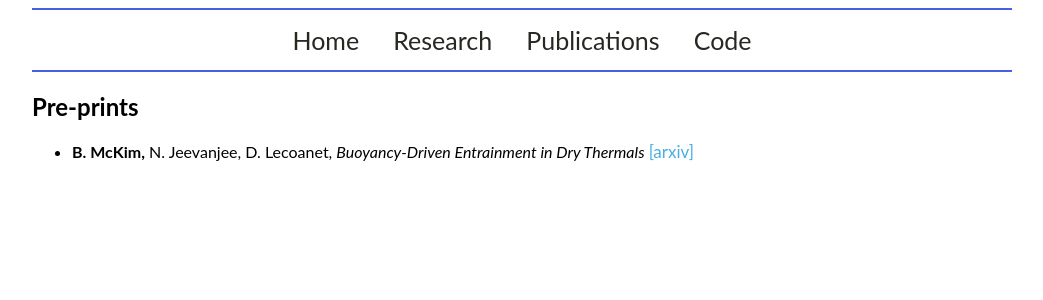
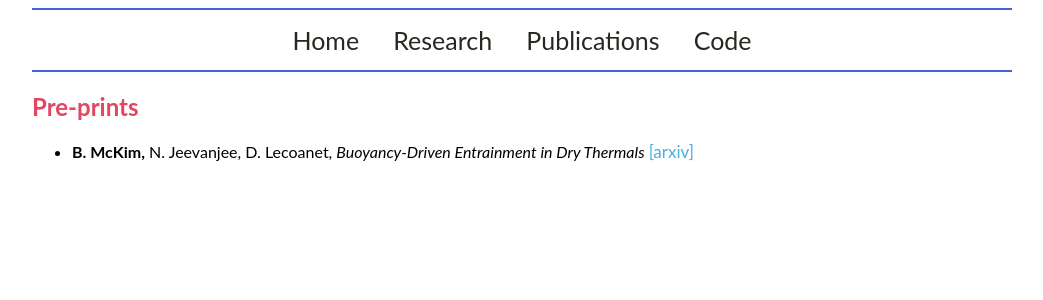
Before and after one commit to mckimb/mckimb.github.io, a Jekyll site: the page built from papers/index.html, in a window 1280 px wide. Shown: the top 300 px of the page, without its empty margins (118-1161 px from the left). Built offline with Jekyll 4.4.1, drawn with Linux system fonts in a browser that asks for light colours.

Commit message:
Update main.css

```diff
--- a/css/main.css
+++ b/css/main.css
@@ -2,6 +2,10 @@ body {
     margin-left: 150px;
     margin-right: 150px;
     font-family: "Lato", sans-serif;
+}
+
+body h2 {
+    color: #e24760;
 }
 
 body p {
```
